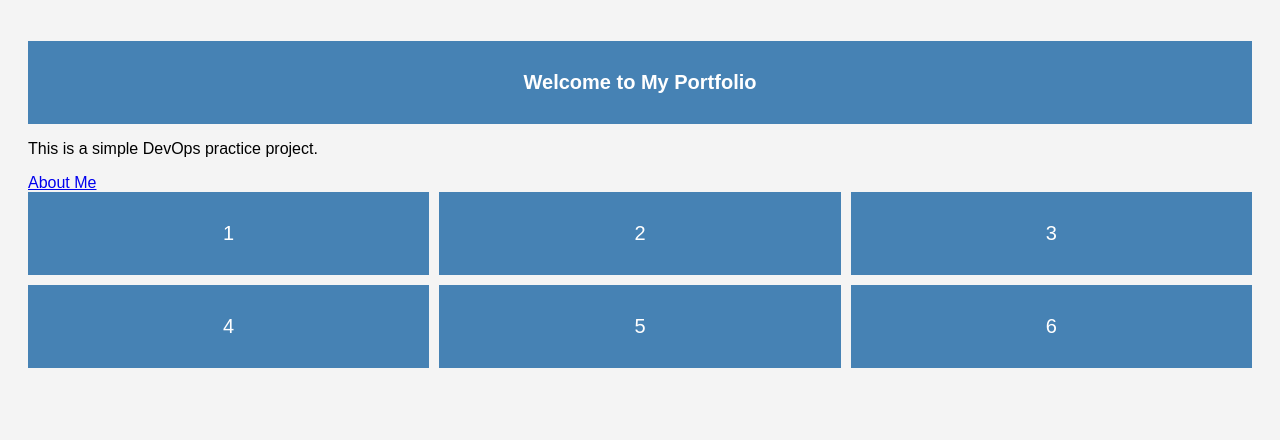
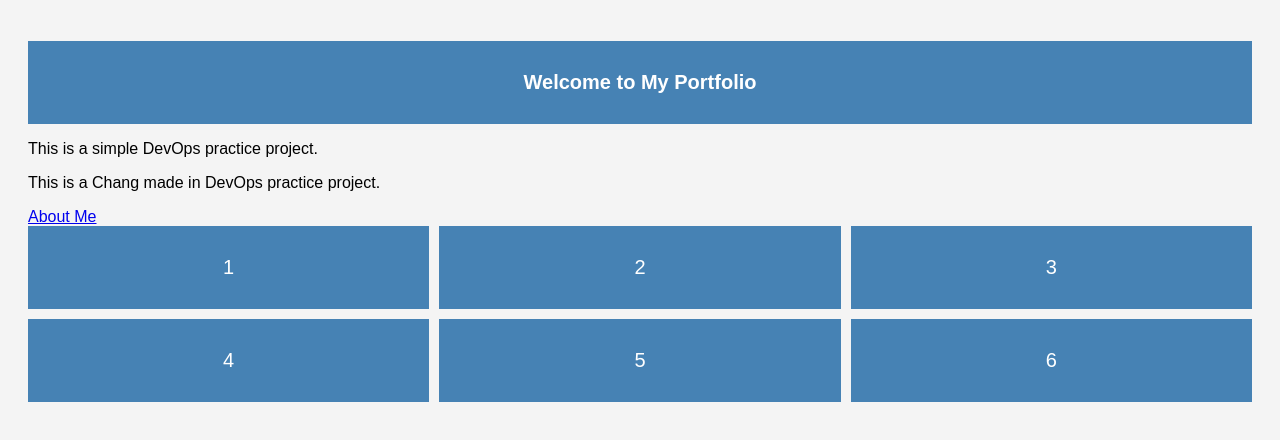
Before and after one commit to mmdhruvjeets-commits/simple-portfolio, a plain HTML site: page index.html in a window 1280 px wide. Drawn offline with Linux system fonts and the light colour scheme.

Commit message:
update the home page content

```diff
--- a/index.html
+++ b/index.html
@@ -10,7 +10,8 @@
 
     <h1 class="box">Welcome to My Portfolio</h1>
     <p>This is a simple DevOps practice project.</p>
-    <a href="about.html">About Me</a>
+    <p>This is a Chang made in DevOps practice project.</p>
+    <a href="about.htm">About Me</a>
 
     <div class="container">
       <div class="box">1</div>
```
